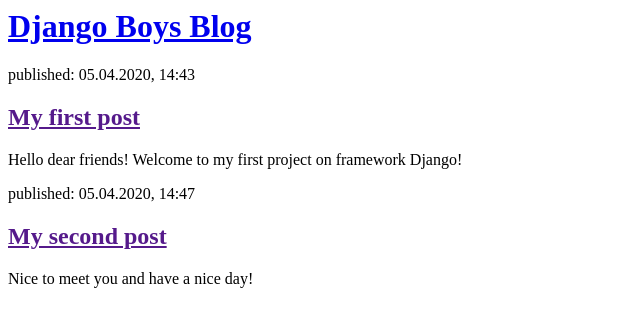
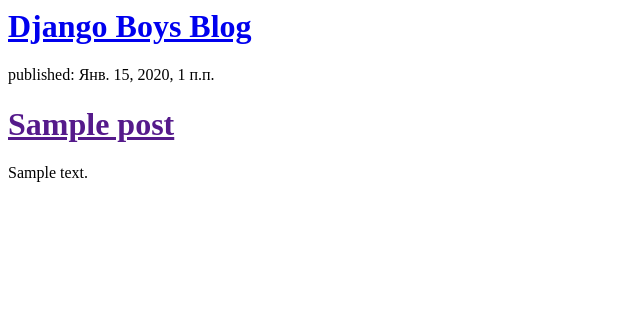
Before and after one commit to Perfectlycloud/My-first-blog, a Django app: page / in a window 1280 px wide. Shown: the top 327 px of the page, without its empty margins (0-640 px from the left). Run offline with Django 3.2, Linux system fonts and the light colour scheme; tables that the repository leaves empty hold one stand-in row (values such as "Sample post").

Commit message:
https://github.com/Perfectlycloud/My-first-blog

```diff
--- a/blog/templates/blog/post_list.html
+++ b/blog/templates/blog/post_list.html
@@ -6,18 +6,13 @@
     <div>
       <h1><a href="/">Django Boys Blog</a></h1>
     </div>
-
-    <div>
-      <p>published: 05.04.2020, 14:43</p>
-      <h2><a href="">My first post</a></h2>
-      <p>Hello dear friends! Welcome to my first project on framework Django!</p>
-    </div>
-
-    <div>
-      <p>published: 05.04.2020, 14:47</p>
-      <h2><a href="">My second post</a></h2>
-      <p>Nice to meet you and have a nice day!</p>
+    {% for post in posts %}
+      <div>
+        <p>published: {{ post.published_date }}</p>
+        <h1><a href="">{{ post.title }}</a></h1>
+        <p>{{ post.text|linebreaksbr }}</p>
 
     </dev>
+    {% endfor %}
   </body>
 </html>
--- a/blog/views.py
+++ b/blog/views.py
@@ -1,5 +1,8 @@
 from django.shortcuts import render
+from django.utils import timezone
+from .models import Post
 
 # Create your views here.
 def post_list(request):
-    return render(request, 'blog/post_list.html', {})
+    posts = Post.objects.filter(published_date__lte=timezone.now()).order_by('published_date')
+    return render(request, 'blog/post_list.html', {'posts': posts})
```
